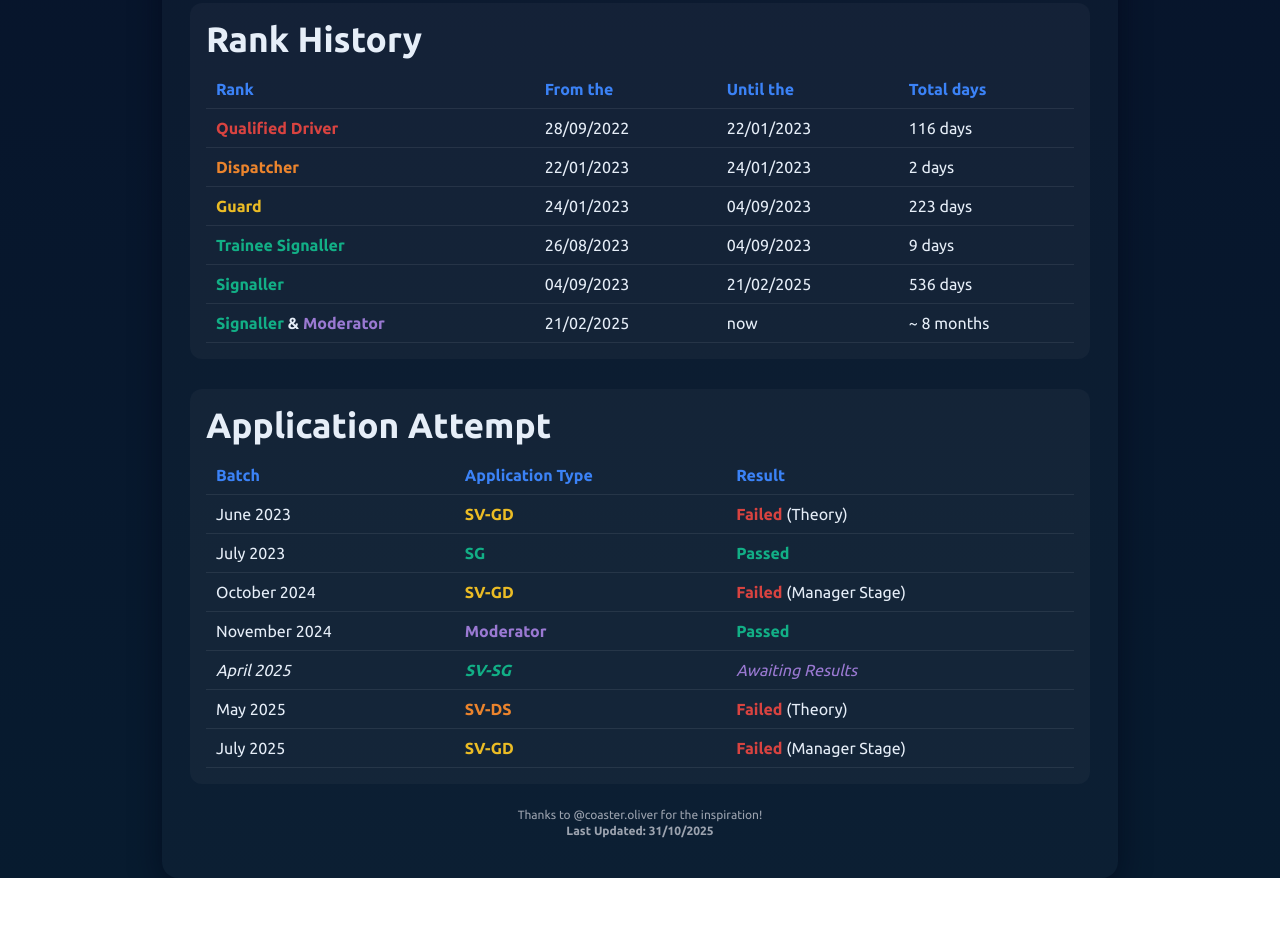
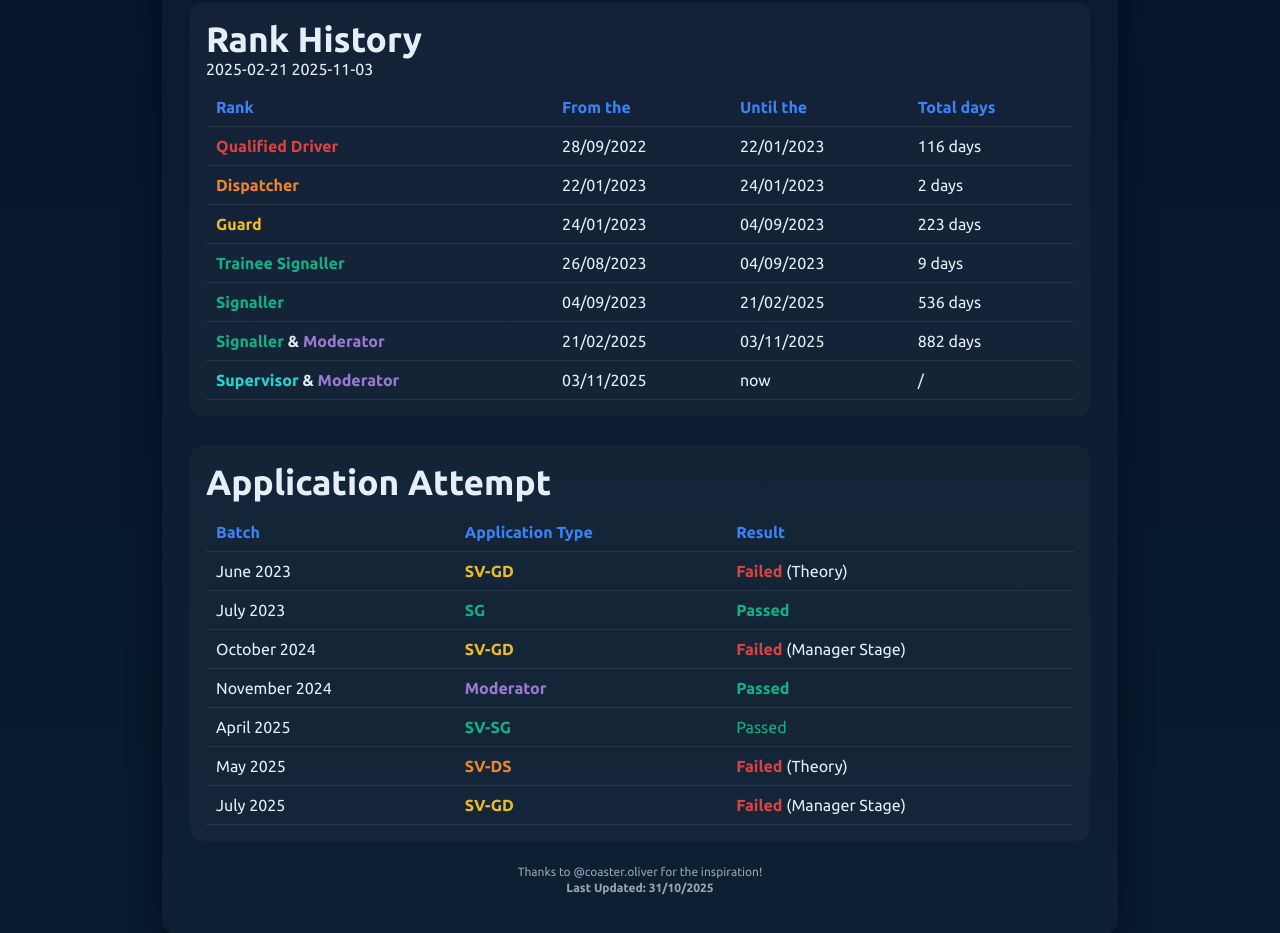
Before and after one commit to NovaXi/novaxi.github.io, a plain HTML site: page index.html in a window 1280 px wide. Shown: the part 503-1436 px from the top of the page. Before the commit the page ends 1381 px from the top, so only its background shows below. Drawn offline with Linux system fonts and the light colour scheme; a web font is replaced by a local one.

Commit message:
fix: edited rank and app history

```diff
--- a/index.html
+++ b/index.html
@@ -96,9 +96,15 @@
               </tr>
               <tr>
                 <td><b><span class="SG_COLOUR">Signaller</span> & <span class="MOD_COLOUR">Moderator</span></b></td>
-                <td>21/02/2025</td>
+                <td>21/02/2025</td> 2025-02-21
+                <td>03/11/2025</td> 2025-11-03
+                <td>882 days</td>
+              </tr>
+              <tr>
+                <td><b><span class="SV_COLOUR">Supervisor</span> & <span class="MOD_COLOUR">Moderator</span></b></td>
+                <td>03/11/2025</td>
                 <td>now</td>
-                <td>~ 8 months</td>
+                <td>/</td>
               </tr>
             </tbody>
           </table>
@@ -138,9 +144,9 @@
                 <td><b><span class="SG_COLOUR">Passed</span></b></td>
               </tr>
               <tr>
-                <td><i>April 2025</i></td>
-                <td><b><i><span class="SG_COLOUR">SV-SG</span></b></i></td>
-                <td><i><span class="MOD_COLOUR">Awaiting Results</span></i></td>
+                <td>April 2025</td>
+                <td><b><span class="SG_COLOUR">SV-SG</span></b></td>
+                <td><span class="SG_COLOUR">Passed</span></td>
               </tr>
               <tr>
                 <td>May 2025</td>
```
